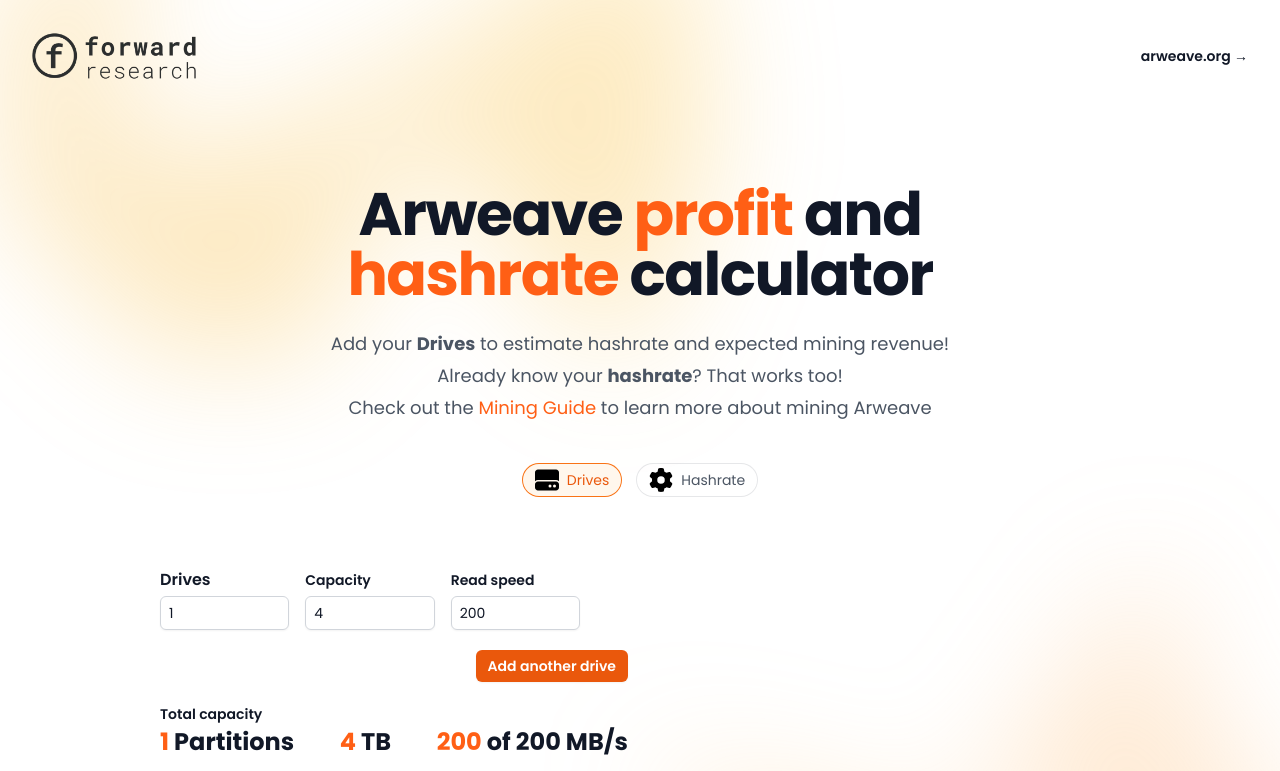
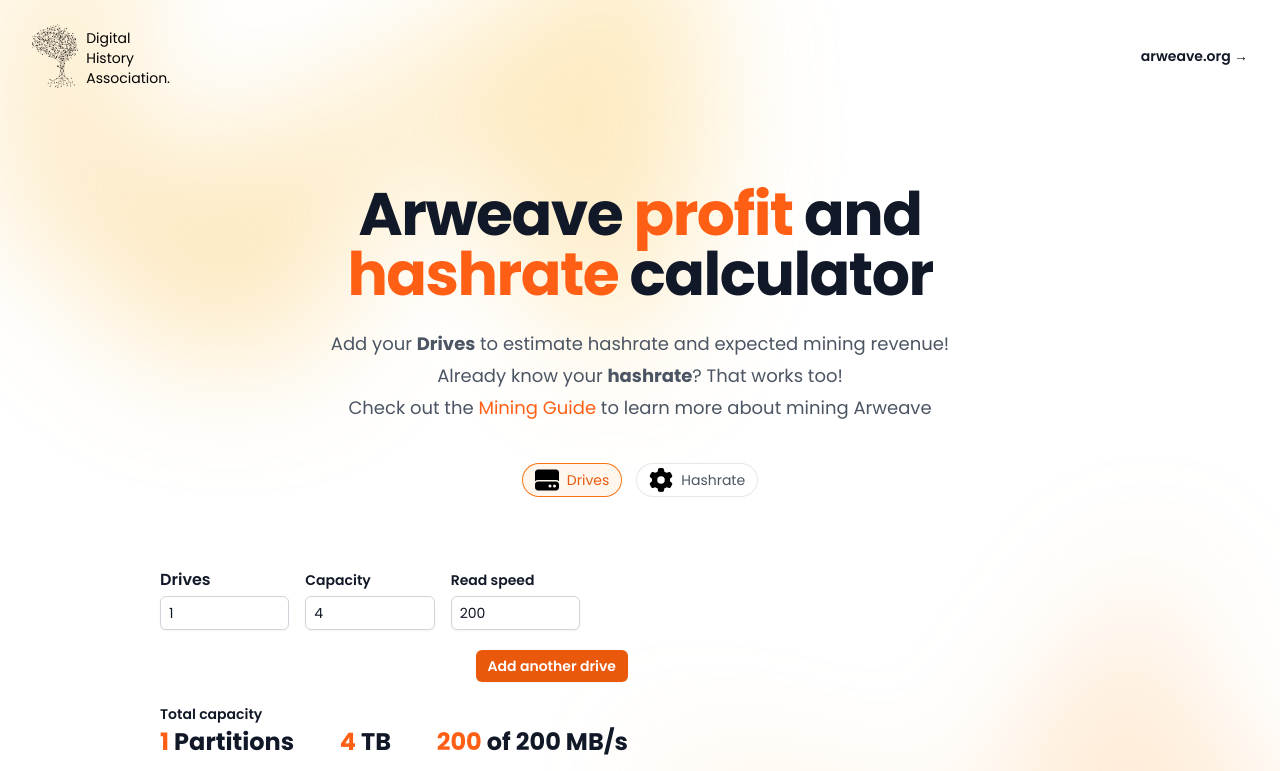
Before and after one commit to ArweaveTeam/calculator, a website built with Parcel: page src/index.html in a window 1280 px wide. Shown: the top 771 px of the page. Built offline with nearby package versions, Linux system fonts and the light colour scheme; no server answers; a web font is replaced by a local one.

Commit message:
replaced logo with DHA

```diff
--- a/src/index.html
+++ b/src/index.html
@@ -11,9 +11,13 @@
       <header class="absolute inset-x-0 top-0 z-50 m-auto max-w-7xl">
         <nav class="flex flex-row items-center justify-between p-6 lg:px-8" aria-label="Global">
           <div class="flex flex-1">
-            <a href="./" class="-m-1.5 p-1.5">
-              <span class="sr-only">Forward Research</span>
-              <img class="h-16 w-auto" src="./images/logo.webp" alt="" />
+            <a href="./" class="-m-1.5 flex gap-x-2 p-1.5">
+              <img class="h-16 w-auto" src="./images/tree.svg" alt="" />
+              <div class="pt-1 text-sm">
+                Digital<br />
+                History<br />
+                Association.
+              </div>
             </a>
           </div>
           <div class="flex flex-1 justify-end">
```
Also changed, not shown: src/images/tree.svg (added).
